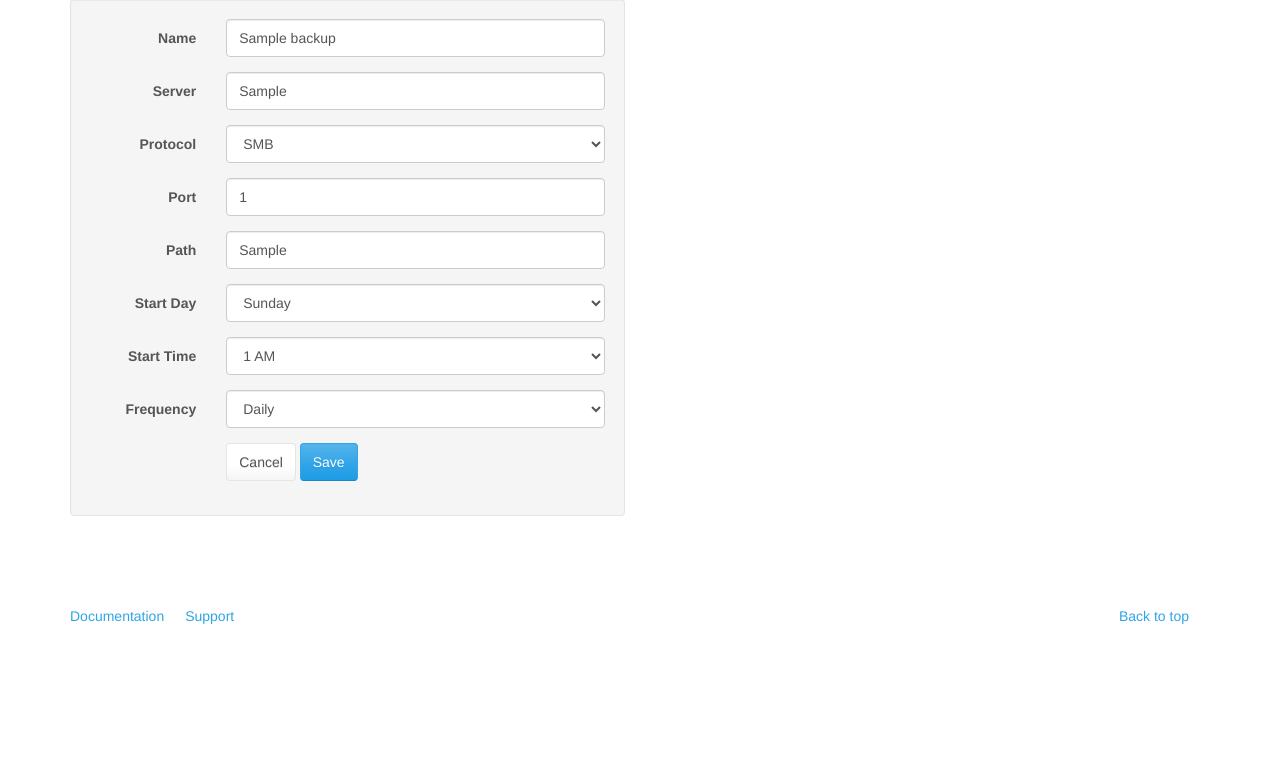
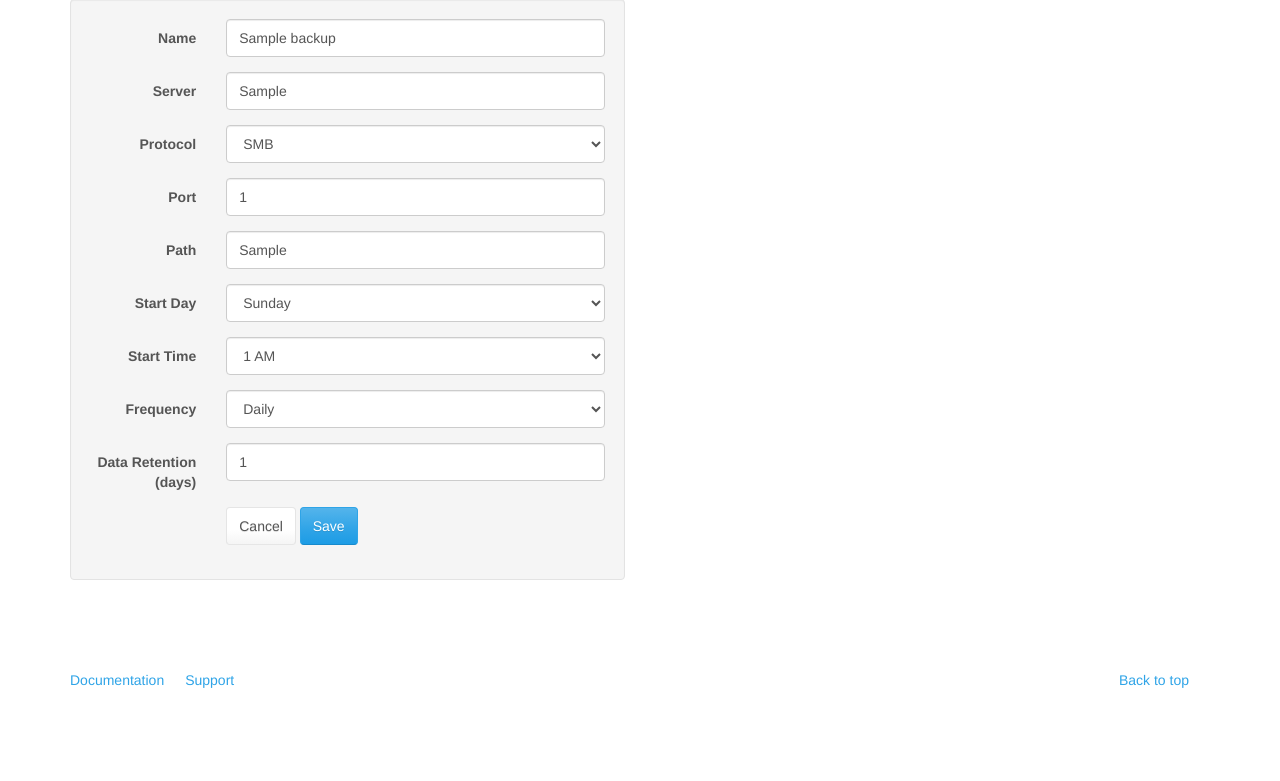
Before and after one commit to travcunn/storagebright-appliance, a Flask app: page /backups/edit/1 in a window 1280 px wide. Shown: the part 193-974 px from the top of the page. Before the commit the page ends 817 px from the top, so only its background shows below. Run offline with Flask 2, Linux system fonts and the light colour scheme; a user stored in the database is signed in; tables that the repository leaves empty hold one stand-in row (values such as "Sample post"); some libraries are stand-ins or nearby versions.

Commit message:
Added data retention policy settings.

```diff
--- a/app/forms.py
+++ b/app/forms.py
@@ -56,9 +56,14 @@ class BackupForm(Form):
                                       (22, '10 PM'), (23, '11 PM'),
                                       (24, '12 AM')],
                              coerce=int)
+
     interval = SelectField(choices=[(1, 'Daily'), (2, 'Weekly'),
                                     (3, 'Monthly')],
                            coerce=int)
+
+    retention = IntegerField('Data Retention (days)',
+                    validators=[validators.DataRequired(),
+                                validators.NumberRange(min=1, max=10957)])
 
 
 class DeleteBackupForm(Form):
--- a/app/models.py
+++ b/app/models.py
@@ -85,11 +85,14 @@ class Backup(db.Model):
     interval = db.Column(db.Integer)
     last_backup = db.Column(db.DateTime)
 
+    # Days to keep backups
+    retention = db.Column(db.Integer)
+
     status = db.Column(db.Integer)
     error_message = db.Column(db.String(512))
 
     def __init__(self, name, server, port, protocol, location, username,
-                 password, start_day, start_time, interval):
+                 password, start_day, start_time, interval, retention):
         self.name = name
 
         self.server = server
@@ -102,6 +105,7 @@ class Backup(db.Model):
         self.start_day = start_day
         self.start_time = start_time
         self.interval = interval
+        self.retention = retention
 
         # Default properties of a new Backup
         self.status = self.STATUS.NEVER_STARTED
--- a/app/templates/edit-backup.html
+++ b/app/templates/edit-backup.html
@@ -138,6 +138,16 @@
             </div>
 
             <div class="form-group">
+            <label for="inputRetention" class="col-lg-3 control-label">Data Retention (days)</label>
+            <div class="col-lg-9">
+                {{ form.retention(class="form-control", placeholder="Data Retention (days)", type="number", min=0, max=10957, for="inputRetention") }}
+                {% for error in form.retention.errors %}
+                    <div class="alert alert-danger" role="alert">{{ error }}</div>
+                {% endfor %}
+            </div>
+            </div>
+
+            <div class="form-group">
             <div class="col-lg-9 col-lg-offset-3">
                 <a href="/backups" class="btn btn-default">Cancel</a>
                 <button type="submit" class="btn btn-primary">Save</button>
--- a/app/views.py
+++ b/app/views.py
@@ -1,12 +1,9 @@
 from __future__ import absolute_import
-from datetime import datetime
-from datetime import timedelta
 
 from flask import abort, flash, g, redirect, render_template, request,\
-        session, url_for
+    url_for
 from flask.ext.login import current_user, login_required, login_user, \
     logout_user
-from flask.ext.bcrypt import Bcrypt
 
 from app import app, db, login_manager
 from app.forms import BackupForm, DeleteBackupForm, LoginChecker, LoginForm
@@ -48,7 +45,8 @@ def new_backup():
                             password=form.password.data,
                             start_time=form.start_time.data,
                             start_day=form.start_day.data,
-                            interval=form.interval.data)
+                            interval=form.interval.data,
+                            retention=form.retention.data)
 
         db.session.add(new_backup)
         db.session.commit()
@@ -78,9 +76,12 @@ def edit_backup(backup_id):
         form = BackupForm(name=backup.name, server=backup.server,
                           port=backup.port, protocol=backup.protocol,
                           location=backup.location,
+                          username=backup.username,
+                          password=backup.password,
                           start_time=backup.start_time,
                           start_day=backup.start_day,
-                          interval=backup.interval)
+                          interval=backup.interval,
+                          retention=backup.retention)
 
     if form.validate_on_submit():
         # Modify the existing backup
@@ -89,9 +90,12 @@ def edit_backup(backup_id):
         backup.port = form.port.data
         backup.protocol = form.protocol.data
         backup.location = form.location.data
+        backup.username = form.username.data
+        backup.password = form.password.data
         backup.start_time = form.start_time.data
         backup.start_day = form.start_day.data
         backup.interval = form.interval.data
+        backup.retention = form.retention.data
 
         # Save changes to the database
         db.session.commit()
```
Also changed, not shown: app/templates/new-backup.html (+11 -0 lines), tests/test_models.py (+8 -4 lines), tests/test_views.py (+65 -32 lines), app.db.
